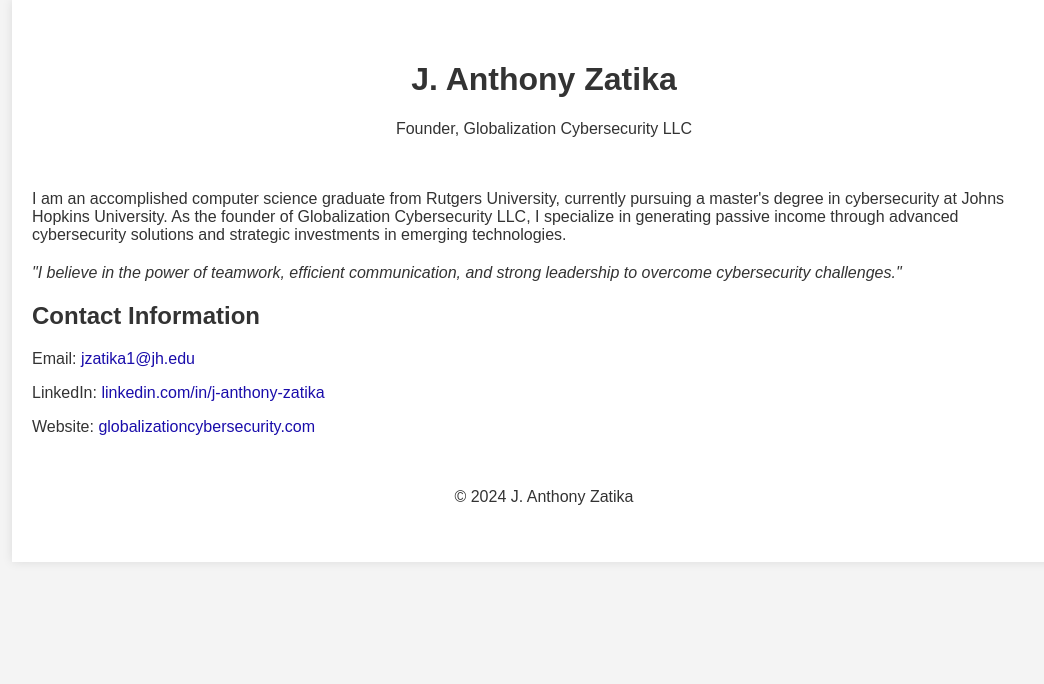
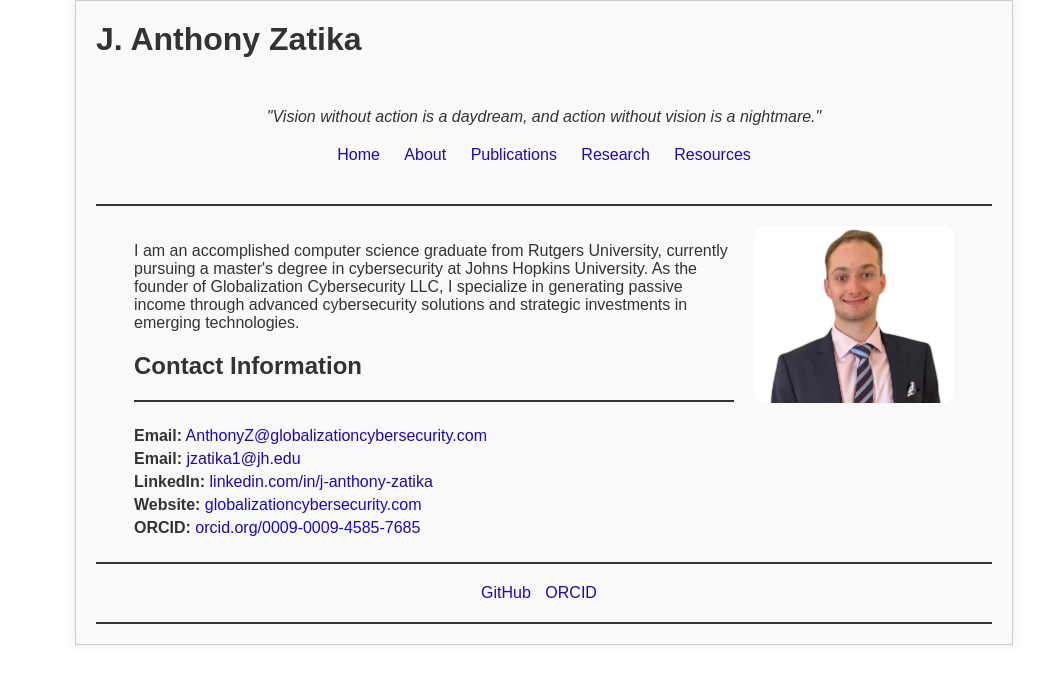
Before and after one commit to jzatika1/jzatika1.github.io, a plain HTML site: page index.html in a window 1280 px wide. Shown: the whole page, without its empty margins (96-1140 px from the left). Drawn offline with Linux system fonts and the light colour scheme.

Commit message:
Working Page

```diff
--- a/index.html
+++ b/index.html
@@ -4,66 +4,41 @@
     <meta charset="UTF-8">
     <meta name="viewport" content="width=device-width, initial-scale=1.0">
     <title>J. Anthony Zatika</title>
-    <style>
-        body {
-            font-family: Arial, sans-serif;
-            margin: 0;
-            padding: 0;
-            background-color: #f4f4f4;
-            color: #333;
-        }
-        .container {
-            width: 80%;
-            margin: 0 auto;
-            padding: 20px;
-            background-color: #fff;
-            box-shadow: 0 0 10px rgba(0,0,0,0.1);
-        }
-        .header, .footer {
-            text-align: center;
-            padding: 20px 0;
-        }
-        .content {
-            text-align: left;
-        }
-        .contact-info {
-            margin-top: 20px;
-        }
-        .contact-info a {
-            color: #1a0dab;
-            text-decoration: none;
-        }
-        .contact-info a:hover {
-            text-decoration: underline;
-        }
-        .quote {
-            font-style: italic;
-            margin-top: 20px;
-        }
-    </style>
+    <link rel="stylesheet" href="styles.css">
 </head>
 <body>
     <div class="container">
+        <div class="left-header">
+            <h1><a href="index.html">J. Anthony Zatika</a></h1>
+        </div>
         <div class="header">
-            <h1>J. Anthony Zatika</h1>
-            <p>Founder, Globalization Cybersecurity LLC</p>
+            <p>"Vision without action is a daydream, and action without vision is a nightmare."</p>
+            <nav>
+                <a href="index.html">Home</a>
+                <a href="about.html">About</a>
+                <a href="publications.html">Publications</a>
+                <a href="research.html">Research</a>
+                <a href="resources.html">Resources</a>
+            </nav>
         </div>
         <div class="content">
-            <p>I am an accomplished computer science graduate from Rutgers University, currently pursuing a master's degree in cybersecurity at Johns Hopkins University. As the founder of Globalization Cybersecurity LLC, I specialize in generating passive income through advanced cybersecurity solutions and strategic investments in emerging technologies.</p>
+            <div>
+                <p>I am an accomplished computer science graduate from Rutgers University, currently pursuing a master's degree in cybersecurity at Johns Hopkins University. As the founder of Globalization Cybersecurity LLC, I specialize in generating passive income through advanced cybersecurity solutions and strategic investments in emerging technologies.</p>
 
-            <div class="quote">
-                <p>"I believe in the power of teamwork, efficient communication, and strong leadership to overcome cybersecurity challenges."</p>
+                <h2>Contact Information</h2>
+                <div class="contact-info">
+                    <p><strong>Email:</strong> <a href="mailto:AnthonyZ@globalizationcybersecurity.com">AnthonyZ@globalizationcybersecurity.com</a></p>
+                    <p><strong>Email:</strong> <a href="mailto:jzatika1@jh.edu">jzatika1@jh.edu</a></p>
+                    <p><strong>LinkedIn:</strong> <a href="https://www.linkedin.com/in/j-anthony-zatika" target="_blank">linkedin.com/in/j-anthony-zatika</a></p>
+                    <p><strong>Website:</strong> <a href="https://globalizationcybersecurity.com" target="_blank">globalizationcybersecurity.com</a></p>
+                    <p><strong>ORCID:</strong> <a href="https://orcid.org/0009-0009-4585-7685" target="_blank">orcid.org/0009-0009-4585-7685</a></p>
+                </div>
             </div>
-
-            <h2>Contact Information</h2>
-            <div class="contact-info">
-                <p>Email: <a href="mailto:jzatika1@jh.edu">jzatika1@jh.edu</a></p>
-                <p>LinkedIn: <a href="https://www.linkedin.com/in/j-anthony-zatika" target="_blank">linkedin.com/in/j-anthony-zatika</a></p>
-                <p>Website: <a href="https://globalizationcybersecurity.com" target="_blank">globalizationcybersecurity.com</a></p>
-            </div>
+            <img src="image.png" alt="J. Anthony Zatika">
         </div>
         <div class="footer">
-            <p>&copy; 2024 J. Anthony Zatika</p>
+            <a href="https://github.com/jzatika1" target="_blank">GitHub</a>
+            <a href="https://orcid.org/0009-0009-4585-7685" target="_blank">ORCID</a>
         </div>
     </div>
 </body>
--- /dev/null
+++ b/styles.css
@@ -0,0 +1,119 @@
+body {
+    font-family: Arial, sans-serif;
+    margin: 0;
+    padding: 0;
+    background-color: #fff;
+    color: #333;
+}
+
+.container {
+    width: 70%;
+    margin: 0 auto;
+    padding: 20px;
+    border: 1px solid #ccc;
+    box-shadow: 0 0 10px rgba(0,0,0,0.1);
+    background-color: #f9f9f9;
+}
+
+.header, .footer {
+    padding: 20px 0;
+    border-bottom: 2px solid #333;
+    text-align: center;
+}
+
+.header h1 {
+    margin: 0;
+    font-size: 2em;
+}
+
+.header p {
+    margin: 10px 0 20px;
+    font-style: italic;
+}
+
+nav {
+    margin-bottom: 20px;
+}
+
+nav a {
+    margin: 0 10px;
+    text-decoration: none;
+    color: #1a0dab;
+}
+
+nav a:hover {
+    text-decoration: underline;
+}
+
+.content {
+    display: flex;
+    justify-content: center;
+    align-items: flex-start;
+    flex-wrap: wrap;
+    margin: 20px 0;
+}
+
+.content img {
+    margin-left: 20px;
+    max-width: 200px;
+    border-radius: 10px;
+}
+
+.content div {
+    text-align: left;
+    max-width: 600px;
+}
+
+.contact-info {
+    margin-top: 20px;
+    padding-top: 20px;
+    border-top: 2px solid #333;
+}
+
+.contact-info p {
+    margin: 5px 0;
+}
+
+.contact-info a {
+    color: #1a0dab;
+    text-decoration: none;
+}
+
+.contact-info a:hover {
+    text-decoration: underline;
+}
+
+.footer {
+    padding: 20px 0;
+    border-top: 2px solid #333;
+    text-align: center;
+}
+
+.footer a {
+    color: #1a0dab;
+    text-decoration: none;
+    margin-right: 10px;
+}
+
+.footer a:hover {
+    text-decoration: underline;
+}
+
+.left-header {
+    text-align: left;
+    margin-bottom: 20px;
+}
+
+.left-header h1 {
+    display: inline;
+    font-size: 2em;
+}
+
+.left-header a {
+    text-decoration: none;
+    color: #333;
+}
+
+.left-header a:hover {
+    text-decoration: underline;
+}
```
Also changed, not shown: about.html (added, +37 -0 lines), publications.html (added, +37 -0 lines), research.html (added, +37 -0 lines), resources.html (added, +37 -0 lines), image.png (added).
